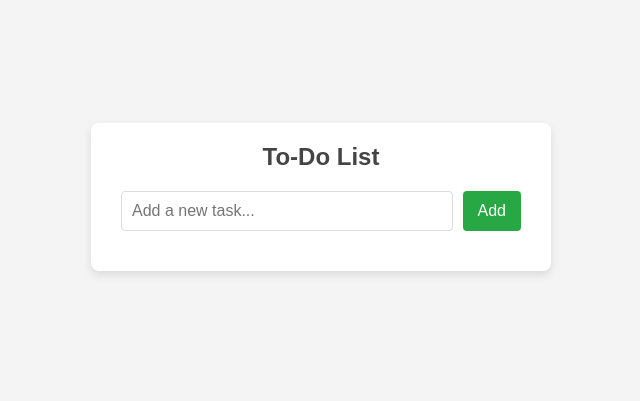
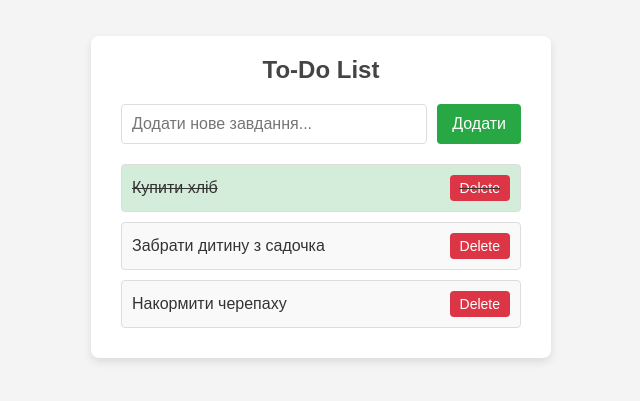
Before and after one commit to serhiipelypenko/cbs_todo_list, a plain HTML site: page index.html in a window 1280 px wide. Shown: the part 203-604 px from the top of the page, without its empty margins (319-959 px from the left). Drawn offline with Linux system fonts and the light colour scheme.

Commit message:
Some features

```diff
--- a/index.html
+++ b/index.html
@@ -10,11 +10,11 @@
 <div class="container">
   <h1>To-Do List</h1>
   <form id="task-form">
-    <input type="text" id="task-input" placeholder="Add a new task..." required>
-    <button type="submit" class="add-btn">Add</button>
+    <input type="text" id="task-input" placeholder="Додати нове завдання..." required>
+    <button type="submit" class="add-btn">Додати</button>
   </form>
   <ul id="task-list" class="task-list">
-    <!-- Tasks will appear here -->
+
   </ul>
 </div>
 <script src="script.js"></script>
--- a/script.js
+++ b/script.js
@@ -1,26 +1,51 @@
-document.addEventListener("DOMContentLoaded", () => {
+let tasks = [
+    {
+        title: 'Купити хліб',
+        done: true,
+    },
+    {
+        title: 'Забрати дитину з садочка',
+        done: false,
+    },
+    {
+        title: 'Накормити черепаху',
+        done: false,
+    }
+];
+
 const taskForm = document.getElementById("task-form");
 const taskInput = document.getElementById("task-input");
 const taskList = document.getElementById("task-list");
 
+
+for (let i = 0; i < tasks.length; i++) {
+    let li = createListItem(tasks[i].title);
+    if(tasks[i].done){
+        li.classList.add("completed");
+    }
+    taskList.appendChild(li);
+    taskInput.value = "";
+}
+
 taskForm.addEventListener("submit", (e) => {
     e.preventDefault();
+    let li = createListItem(taskInput.value);
+    taskList.appendChild(li);
+    taskInput.value = "";
+});
 
-        const taskText = taskInput.value;
-        if (taskText.trim() === "") return;
+function createListItem(title) {
+    if (title.trim() === "") return;
 
     const li = document.createElement("li");
-        li.textContent = taskText;
+    li.textContent = title;
 
     const deleteBtn = document.createElement("button");
     deleteBtn.textContent = "Delete";
     deleteBtn.addEventListener("click", () => li.remove());
 
     li.addEventListener("click", () => li.classList.toggle("completed"));
+    li.appendChild(deleteBtn);
 
-        li.appendChild(deleteBtn);
-        taskList.appendChild(li);
-
-        taskInput.value = "";
-    });
-});
+    return li;
+}
```
Lines whose indentation alone changed are shown as unchanged.
